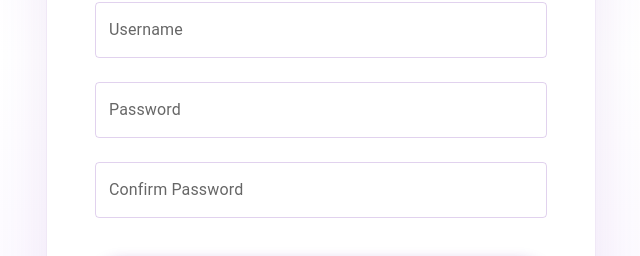
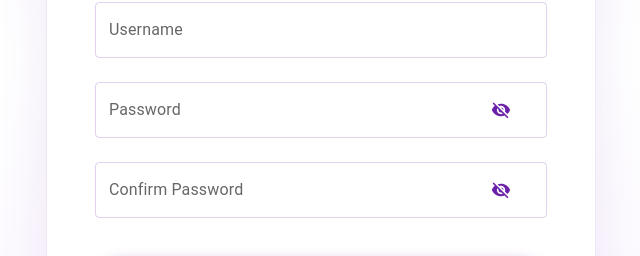
Before and after one commit to cama0000/schoolapp, a Next.js app in the folder schoolapp-frontend/: page /register in a window 1280 px wide. Shown: the part 343-599 px from the top of the page, without its empty margins (319-959 px from the left). Built offline with nearby package versions, Linux system fonts and the light colour scheme.

Commit message:
shows password and password requirements in register

```diff
--- a/schoolapp-frontend/src/pages/login.jsx
+++ b/schoolapp-frontend/src/pages/login.jsx
@@ -142,12 +142,12 @@
                 <InputAdornment position="end">
                   <Button
                     onClick={() => setShowPassword(!showPassword)}
-                    size="small" // Makes the button smaller
+                    size="small"
                     sx={{
                       textTransform: 'none',
                       color: '#6B21A8',
-                      minWidth: '30px', // Adjust the width
-                      padding: '4px', // Adjust padding for a smaller size
+                      minWidth: '30px',
+                      padding: '4px',
                     }}
                   >
                     {showPassword ? <RemoveRedEyeIcon fontSize="small" /> : <VisibilityOffIcon fontSize="small" />}
--- a/schoolapp-frontend/src/pages/register.jsx
+++ b/schoolapp-frontend/src/pages/register.jsx
@@ -5,6 +5,9 @@
 import { useRouter } from 'next/router';
 import React, { useEffect, useState } from 'react';
 import { toast } from 'react-toastify';
+import InputAdornment from '@mui/material/InputAdornment';
+import RemoveRedEyeIcon from '@mui/icons-material/RemoveRedEye';
+import VisibilityOffIcon from '@mui/icons-material/VisibilityOff';
 
 const Register = () => {
     const [firstName, setFirstName] = useState("");
@@ -15,7 +18,8 @@
     const [confirmPassword, setConfirmPassword] = useState("");
 
     const [isPasswordEntered, setIsPasswordEntered] = useState(false);
-    const [passwordVisible, setPasswordVisible] = useState(false);
+    const [showPassword, setShowPassword] = useState(false);
+    const [showConfirmPassword, setShowConfirmPassword] = useState(false);
 
     const [nameError, setNameError] = useState("");
     const [lastNameError, setLastNameError] = useState("");
@@ -111,6 +115,10 @@
           setIsPasswordEntered(true);
       }
 
+      // checks password validity on the fly
+      const passwordValidationError = validatePassword(val);
+      setPasswordError(passwordValidationError);
+
       // recheck passwords when going back to change original password
       if(confirmPassword !== ""){
           if(confirmPassword !== val){
@@ -134,42 +142,51 @@
       }
   };
 
+  const validatePassword = (password) => {
+    if (password.length < 8) {
+      return 'Password must be at least 8 characters long.';
+    }
+    if (!/[A-Z]/.test(password)) {
+      return 'Password must contain at least one uppercase letter.';
+    }
+    if (!/[a-z]/.test(password)) {
+      return 'Password must contain at least one lowercase letter.';
+    }
+    if (!/[0-9]/.test(password)) {
+      return 'Password must contain at least one number.';
+    }
+    return '';
+  };
+
       const handleSubmit = (event) =>{
           event.preventDefault()
-          // validate all fields
+
+          // password error checking happens in handleChangePassword, not here
+          if (passwordError) {
+            return;
+          }
 
           if(firstName === '' || lastName === '' || email === '' || username === '' || password === '' || confirmPassword === ''){
-              alert("Please fill out all blank fields.");
               return;
           }
 
           if(nameError !== "") {
-              alert(nameError);
               return;
           }
 
           if(lastNameError !== "") {
-              alert(lastNameError);
               return;
           }
 
           if(emailError !== "") {
-              alert(emailError);
               return;
           }
 
           if(usernameError !== "") {
-              alert(usernameError);
-              return;
-          }
-
-          if(passwordError !== "") {
-              alert(passwordError);
               return;
           }
 
           if(confirmPasswordError !== "") {
-              alert(confirmPasswordError);
               return;
           }
 
@@ -281,7 +298,7 @@
         />
 
         <TextField
-          type="password"
+          type={showPassword ? "text" : "password"}
           label="Password"
           id="password"
           name="password"
@@ -289,11 +306,27 @@
           error={passwordError !== ""}
           helperText={passwordError !== "" ? passwordError : ""}
           onChange={handleChangePassword}
+          InputProps={{
+            endAdornment: (
+              <InputAdornment position="end">
+                <Button
+                  onClick={() => setShowPassword(!showPassword)}
+                  sx={{
+                    textTransform: 'none',
+                    color: '#6B21A8',
+                  }}
+                >
+                {showPassword ? <RemoveRedEyeIcon fontSize="small" /> : <VisibilityOffIcon fontSize="small" />}
+
+                </Button>
+              </InputAdornment>
+            ),
+          }}
           sx={textFieldStyles}
         />
 
         <TextField
-          type="password"
+          type={showConfirmPassword ? "text" : "password"}
           label="Confirm Password"
           id="confirmPassword"
           name="confirmPassword"
@@ -301,6 +334,22 @@
           error={confirmPasswordError !== ""}
           helperText={confirmPasswordError !== "" ? confirmPasswordError : ""}
           onChange={handleChangeConfirmPassword}
+          InputProps={{
+            endAdornment: (
+              <InputAdornment position="end">
+                <Button
+                  onClick={() => setShowConfirmPassword(!showConfirmPassword)}
+                  sx={{
+                    textTransform: 'none',
+                    color: '#6B21A8',
+                  }}
+                >
+                {showConfirmPassword ? <RemoveRedEyeIcon fontSize="small" /> : <VisibilityOffIcon fontSize="small" />}
+
+                </Button>
+              </InputAdornment>
+            ),
+          }}
           sx={textFieldStyles}
         />
 
@@ -339,7 +388,8 @@
   );
 }
 
-// Common styles for text fields
+
+
 const textFieldStyles = {
   '& .MuiOutlinedInput-root': {
     '& fieldset': {
```
